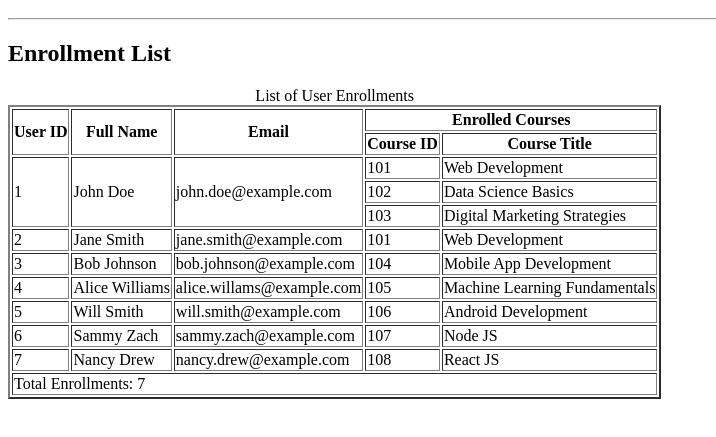
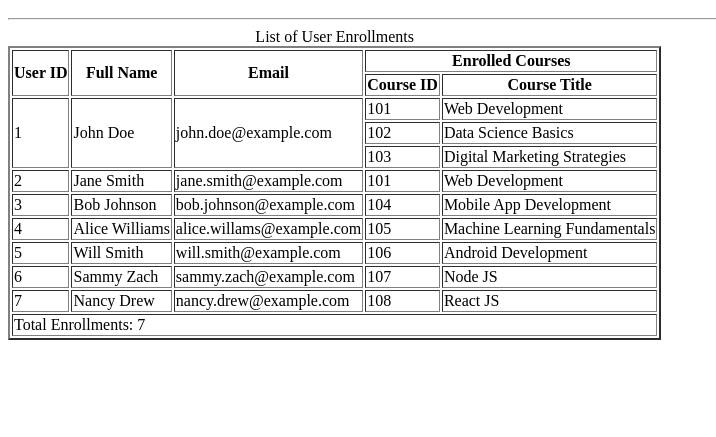
Before and after one commit to Vishesh-Krishna-S-A/HTML-Website, a plain HTML site: page Pages/admin.html in a window 1280 px wide. Shown: the part 145-582 px from the top of the page, without its empty margins (0-716 px from the left). Drawn offline with Linux system fonts and the light colour scheme.

Commit message:
Update admin page

```diff
--- a/Pages/admin.html
+++ b/Pages/admin.html
@@ -28,14 +28,14 @@
         <a href="contact.html">Contact Us</a> &nbsp;&nbsp;
         <a href="admin.html">Admin</a>
       </nav>
+
+      <h1>Admin Dashboard</h1>
     </header>
-
-    <main>
-      <h1>Admin Dashboard</h1>
 
     <hr />
 
-      <h2>Enrollment List</h2>
+    <main>
+      <section id="enrollment-list">
         <table border="2">
           <caption>
             List of User Enrollments
@@ -126,6 +126,7 @@
             </tr>
           </tfoot>
         </table>
+      </section>
     </main>
   </body>
 </html>
```
Lines whose indentation alone changed are shown as unchanged.
